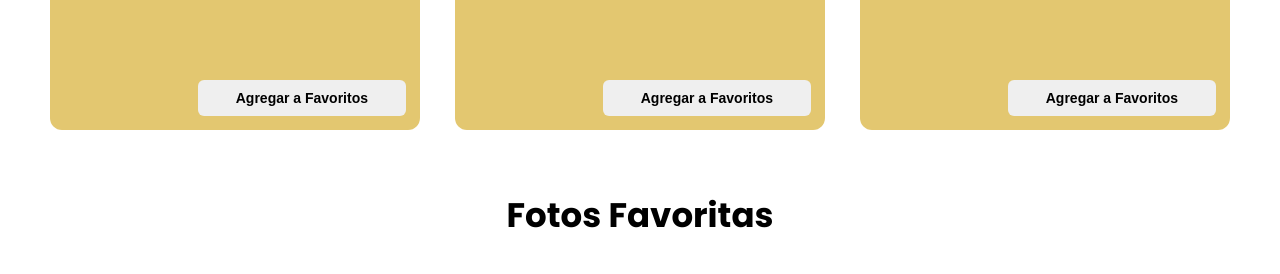
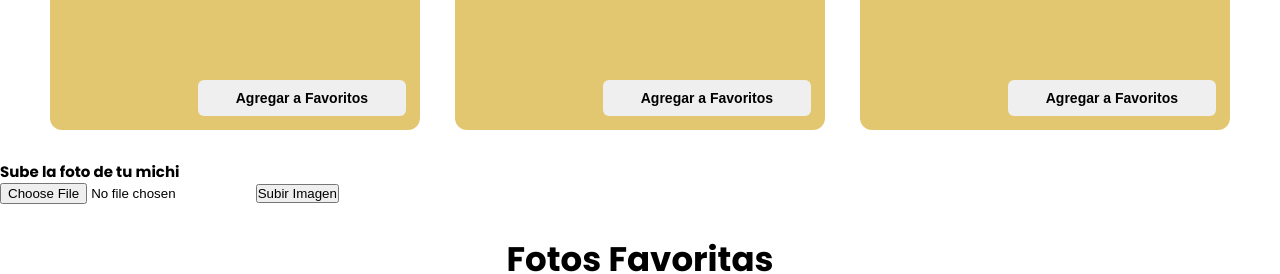
Before and after one commit to alexDev2808/api-rest-js, a plain HTML site: page first-api/index.html in a window 1280 px wide. Shown: the part 681-955 px from the top of the page. Drawn offline with Linux system fonts and the light colour scheme; no server answers.

Commit message:
Usando FormData para subir una imagen

```diff
--- a/first-api/index.html
+++ b/first-api/index.html
@@ -42,6 +42,17 @@
         </div>
     </section>
 
+
+    <section id="uploadingMichi">
+        <h2>Sube la foto de tu michi</h2>
+
+        <form id="uploadingForm">
+            <input type="file" id="file" name="file">
+            <button type="button" onclick="uploadMichiPhoto()">Subir Imagen</button>
+        </form>
+    </section>
+
+
     <section class="section-favs">
 
         <h2>Fotos Favoritas</h2>
@@ -57,6 +68,9 @@
             </div>
         </div>
     </section>
+
+
+
     <script src="./index.js"></script>
 </body>
 </html>
--- a/first-api/index.js
+++ b/first-api/index.js
@@ -3,6 +3,7 @@ const API_KEY = "live_OMB0I4nmHzquFFmeLFuVaL3vFxJ1GYxYiQO1MxgUrAZu1Ko7UL9updsUd9
 const API_URL_RANDOM = "https://api.thecatapi.com/v1/images/search?limit=3";
 const API_URL_FAVORITES = "https://api.thecatapi.com/v1/favourites";
 const API_URL_DELETE = (id) => `https://api.thecatapi.com/v1/favourites/${id}`;
+const API_URL_UPLOAD = "https://api.thecatapi.com/v1/images/upload";
 
 const img1 = document.querySelector("#img1");
 const img2 = document.querySelector("#img2");
@@ -102,5 +103,31 @@ async function deleteFavoriteMichi(id) {
     }
 }
 
+
+async function uploadMichiPhoto() {
+    const form = document.getElementById('uploadingForm');
+    const formData = new FormData(form);
+
+    console.log(formData.get('file'));
+
+    const response = await fetch(API_URL_UPLOAD, {
+        method: 'POST',
+        headers: {
+            // 'Content-Type': 'multipart/form-data;boundary=---', //FormData ya lo hace por ti :)
+            'X-API-KEY': API_KEY,
+        },
+        body: formData,
+    });
+
+    if(response.status !== 201) {
+        console.log("Ocurrio un error al subir la imagen")
+    }else {
+        const data = await response.json();
+
+        console.log('Foto subida!');
+        console.log(data.url);
+    }
+}
+
 loadRandomMichis();
 loadFavoritesMichis();
```
